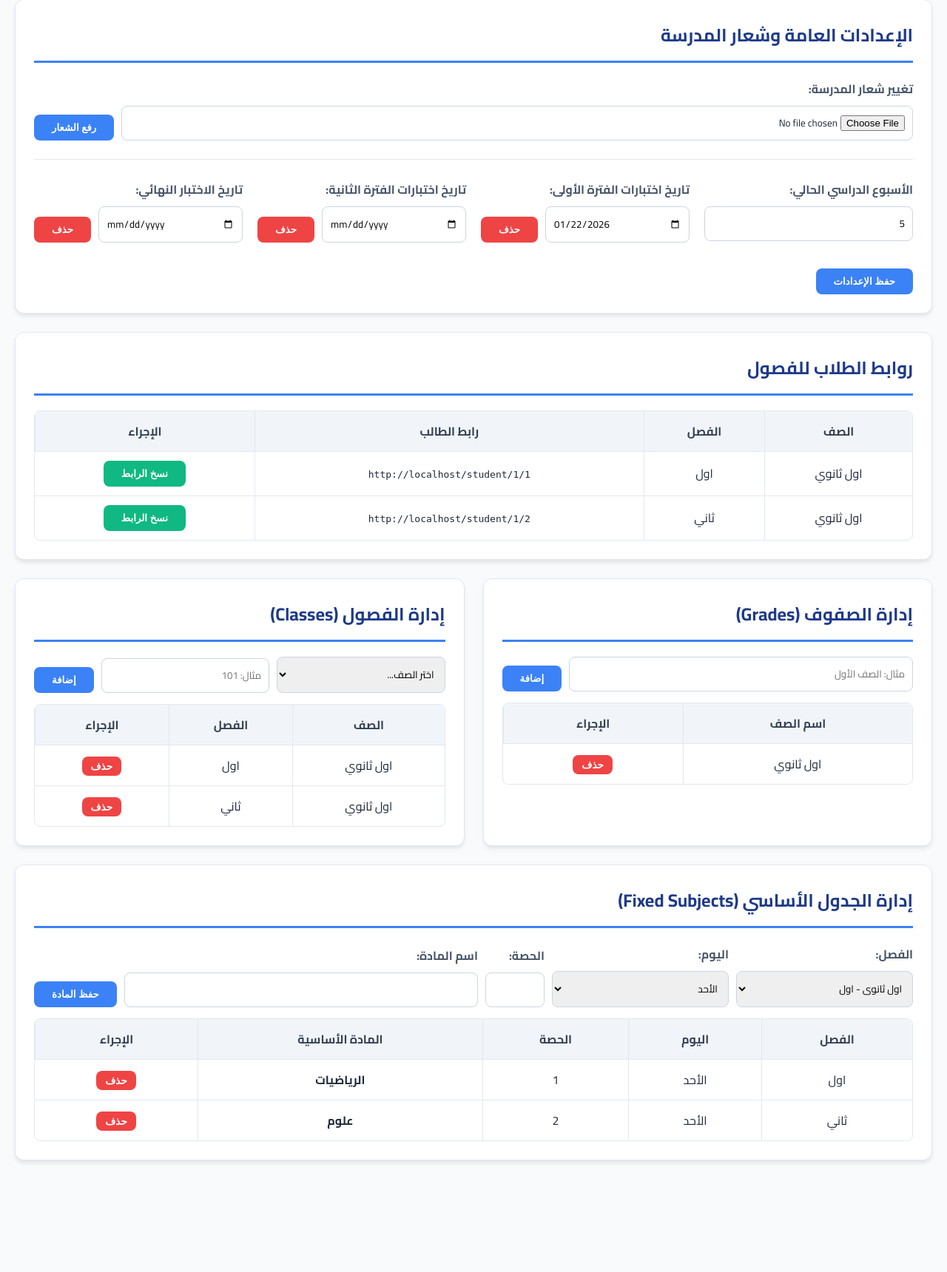
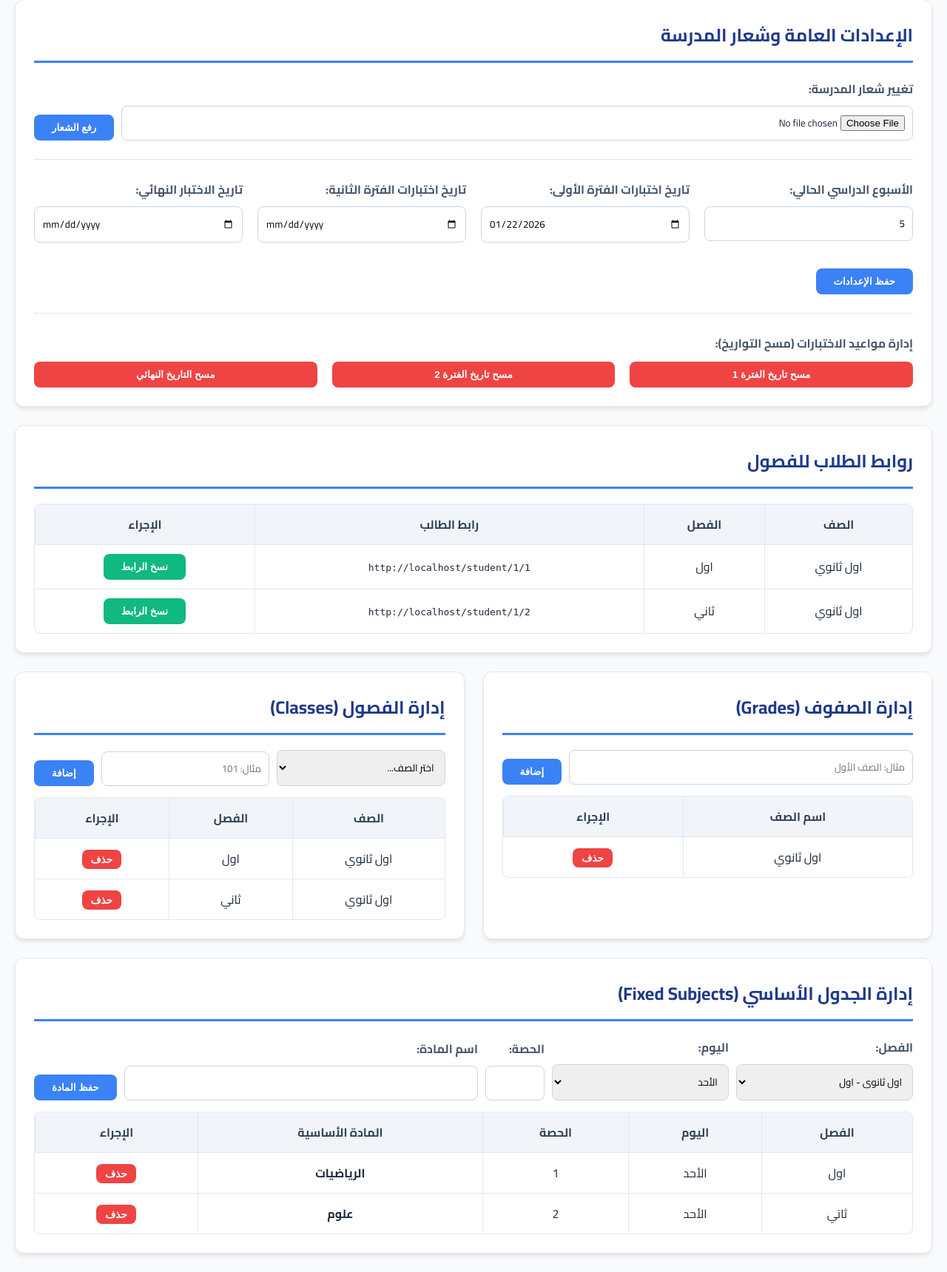
Before and after one commit to ahy564-cyber/Managing-the-weekly-plan, a Flask app: page /admin in a window 1280 px wide. Shown: the part 154-1874 px from the top of the page at 74% size. Before the commit the page ends 1726 px from the top, so only its background shows below. Run offline with Flask 3, Linux system fonts and the light colour scheme; the visitor is signed in with stand-in values (Sample User, id 1); data comes from the database, SQL or seed files in the repository.

Commit message:
Implement functional deletion for exam dates in the admin panel
Refactor the admin route to include a dedicated POST endpoint `/admin/delete_date/<date_type>` for deleting exam dates, ensuring database updates with `db.commit()` and using form submissions for reliable data manipulation.

Replit-Commit-Author: Agent
Replit-Commit-Session-Id: 76607616-290e-466f-968d-0bc928a374c2
Replit-Commit-Checkpoint-Type: full_checkpoint
Replit-Commit-Event-Id: a9cd1344-51b5-481d-9685-6dc183822e2f
Replit-Commit-Screenshot-Url: https://storage.googleapis.com/screenshot-production-us-central1/07a50d2c-fc51-4352-95cc-4821653c27e5/76607616-290e-466f-968d-0bc928a374c2/HiWA0hj
Replit-Helium-Checkpoint-Created: true

```diff
--- a/main.py
+++ b/main.py
@@ -119,17 +119,15 @@ def admin():
                 val = request.form.get(key)
                 if val is not None:
                     db.execute("UPDATE settings SET value = ? WHERE key = ?", (val, key))
+            db.commit()
             flash('تم تحديث الإعدادات بنجاح')
-        elif action == 'delete_exam_date':
-            exam_key = request.form.get('exam_key')
-            db.execute("UPDATE settings SET value = '' WHERE key = ?", (exam_key,))
-            flash('تم حذف التاريخ بنجاح')
         elif action == 'upload_logo':
             file = request.files.get('logo')
             if file:
                 filename = secure_filename(file.filename)
                 file.save(os.path.join(app.config['UPLOAD_FOLDER'], filename))
                 db.execute("UPDATE settings SET value = ? WHERE key = 'school_logo'", (filename,))
+                db.commit()
                 flash('تم رفع الشعار بنجاح')
         db.commit()
         return redirect(url_for('admin'))
@@ -140,6 +138,21 @@ def admin():
     subjects = db.execute("SELECT subjects.*, classes.name as class_name FROM subjects JOIN classes ON subjects.class_id = classes.id").fetchall()
 
     return render_template('admin.html', grades=grades, classes=classes, settings=settings, subjects=subjects, days_ar=DAYS_AR, days_order=DAYS_ORDER)
+
+@app.route('/admin/delete_date/<date_type>', methods=['POST'])
+@admin_required
+def delete_date(date_type):
+    if date_type in ['period1_date', 'period2_date', 'final_date']:
+        db = get_db()
+        db.execute("UPDATE settings SET value = '' WHERE key = ?", (date_type,))
+        db.commit()
+        # Verify it's empty
+        check = db.execute("SELECT value FROM settings WHERE key = ?", (date_type,)).fetchone()
+        if check and check['value'] == '':
+            flash('تم حذف التاريخ بنجاح')
+        else:
+            flash('حدث خطأ أثناء حذف التاريخ')
+    return redirect(url_for('admin'))
 
 @app.route('/')
 def index():
--- a/templates/admin.html
+++ b/templates/admin.html
@@ -63,7 +63,6 @@
                     <label>تاريخ اختبارات الفترة الأولى:</label>
                     <div class="flex">
                         <input type="date" name="period1_date" value="{{ settings.period1_date }}">
-                        <button type="submit" name="action" value="delete_exam_date" class="btn-danger" onclick="document.getElementById('target_exam').value='period1_date'">حذف</button>
                     </div>
                 </div>
 
@@ -71,7 +70,6 @@
                     <label>تاريخ اختبارات الفترة الثانية:</label>
                     <div class="flex">
                         <input type="date" name="period2_date" value="{{ settings.period2_date }}">
-                        <button type="submit" name="action" value="delete_exam_date" class="btn-danger" onclick="document.getElementById('target_exam').value='period2_date'">حذف</button>
                     </div>
                 </div>
 
@@ -79,13 +77,25 @@
                     <label>تاريخ الاختبار النهائي:</label>
                     <div class="flex">
                         <input type="date" name="final_date" value="{{ settings.final_date }}">
-                        <button type="submit" name="action" value="delete_exam_date" class="btn-danger" onclick="document.getElementById('target_exam').value='final_date'">حذف</button>
                     </div>
                 </div>
             </div>
-            <input type="hidden" name="exam_key" id="target_exam">
             <button type="submit" style="margin-top: 15px;">حفظ الإعدادات</button>
         </form>
+
+        <hr style="margin: 25px 0; border: none; border-top: 1px solid #e2e8f0;">
+        <label>إدارة مواعيد الاختبارات (مسح التواريخ):</label>
+        <div style="display:grid; grid-template-columns: repeat(auto-fit, minmax(200px, 1fr)); gap: 20px; margin-top: 10px;">
+            <form action="/admin/delete_date/period1_date" method="POST">
+                <button type="submit" class="btn-danger" style="width: 100%;">مسح تاريخ الفترة 1</button>
+            </form>
+            <form action="/admin/delete_date/period2_date" method="POST">
+                <button type="submit" class="btn-danger" style="width: 100%;">مسح تاريخ الفترة 2</button>
+            </form>
+            <form action="/admin/delete_date/final_date" method="POST">
+                <button type="submit" class="btn-danger" style="width: 100%;">مسح التاريخ النهائي</button>
+            </form>
+        </div>
     </div>
 
     <div class="card">
```
